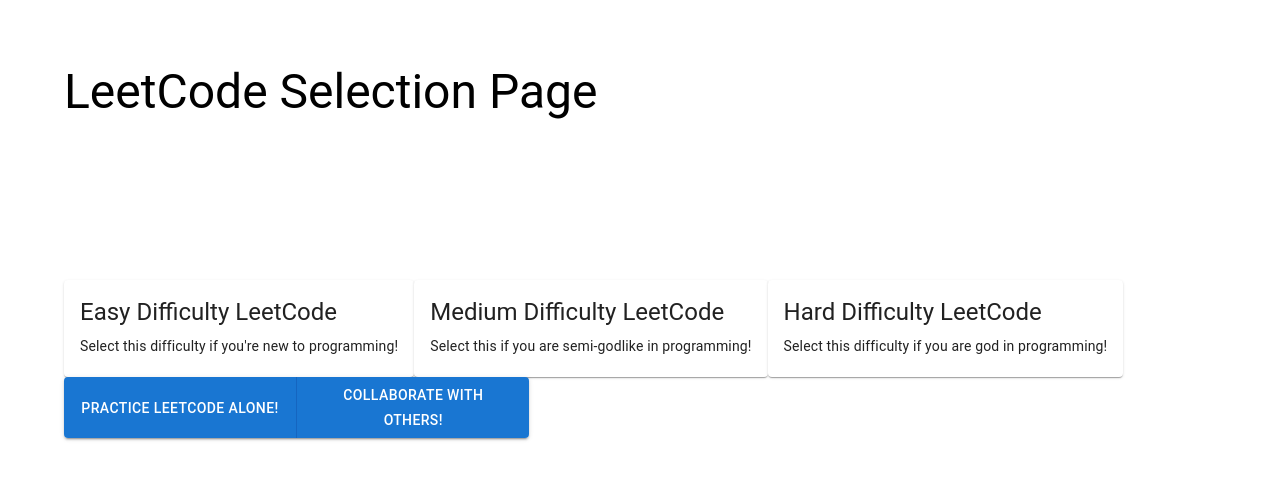
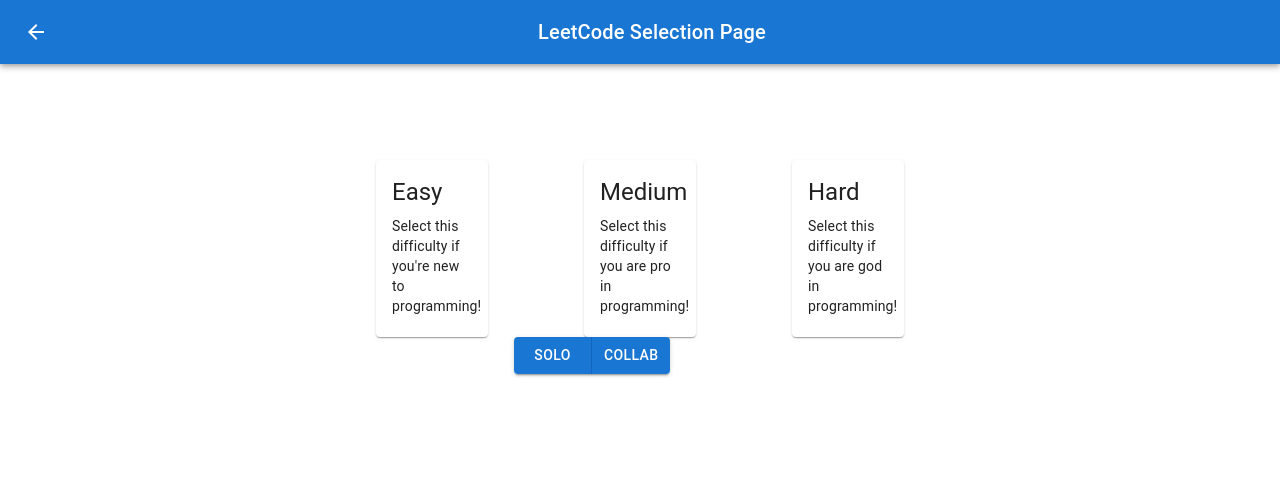
Before and after one commit to CS3219-AY2223S1/cs3219-project-ay2223s1-g30, a React (Create React App) app in the folder frontend/: page /selection in a window 1280 px wide. Shown: the top 480 px of the page. Built offline with nearby package versions, Linux system fonts and the light colour scheme; no server answers.

Commit message:
Selection Page UI Edits

```diff
--- a/frontend/src/components/DashboardPage.js
+++ b/frontend/src/components/DashboardPage.js
@@ -96,6 +96,7 @@
 
 	// Check on landing to make sure cookie are still valid
 	const verifyCookie = async () => {
+		setIsCookieVerified(true);
 		const endpoint = URL_USER_SVC_DASHBOARD;
 		const res = await axios.get(endpoint).catch((err) => {
 			if (err.response.status === STATUS_CODE_UNAUTHORIZED) {
@@ -324,7 +325,7 @@
 
 								{/* Difficulty Selection */}
 								<Grid item xs = {12}  md = {8} lg = {9}>
-									<Paper
+									<Paper onClick={event => window.location.replace(`/selection`)}
 										sx = {{
 											p:2,
 											display: 'flex',
@@ -332,7 +333,7 @@
 											height: 240,
 										}}
 									>
-										Selection
+										Start LeetCode now !
 									</Paper>
 								</Grid>
 
--- a/frontend/src/components/SelectionPage.js
+++ b/frontend/src/components/SelectionPage.js
@@ -4,14 +4,18 @@
 	ButtonGroup,
 	Typography,
 	Card,
+	Toolbar,
 	CardContent,
 	CardActionArea,
 	Grid,
 } from "@mui/material";
+import ArrowBackIcon from '@mui/icons-material/ArrowBack';
 import { useState, useEffect } from "react";
 import { createRoot } from 'react-dom/client';
 import {socket} from "./services/socket";
 import {TimerDialog} from "./Dialog";
+import MuiAppBar from "@mui/material/AppBar"
+import { spacing } from '@mui/system';
 
 function SelectionPage() {
 
@@ -19,8 +23,7 @@
 	// client-side
 	const [socketID, handleSocketID] = useState("");
     const [difficulty, handleDifficulty] = useState("");
-    //const [username, setUsername] = useState("");
-
+    const username = sessionStorage.getItem("username");
 	useEffect(() => {
 		socket.emit('HELLO_THERE');
 		socket.on("connect", () => {
@@ -33,16 +36,36 @@
 	console.log(socketID);
     return (
         <Box display={"flex"} flexDirection={"column"} width={"100%"}>
-			<Typography variant={"h3"} marginBottom={"10rem"}>
-				LeetCode Selection Page
-			</Typography>
-			<Grid container>
-				<Grid item>
+			<MuiAppBar position = 'absolute'>
+				<Toolbar
+					sx = {{
+						pr: '24px',
+					}}>
+					<ArrowBackIcon onClick={event => window.location.replace(`/dashboard`)}/>
+						<Typography
+							component = 'h1'
+							variant = 'h6'
+							color = 'inherit'
+							noWrap
+							sx = {{ flexGrow: 1 }}
+							align="center">
+						LeetCode Selection Page <code>{username}</code>
+					</Typography>
+				</Toolbar>
+			</MuiAppBar>
+			<Grid container
+				  justifyContent="center"
+				  flexDirection = "row"
+				  max-height={12}
+				  max-width={12}
+				  spacing={12}
+				  sx={{pt:12}}>
+				<Grid item md = {4} lg = {2}>
 					<Card>
 						<CardActionArea onClick={() => handleDifficulty("easy")}>
 							<CardContent>
 								<Typography variant={"h5"} gutterBottom component="div">
-									Easy Difficulty LeetCode
+									Easy
 								</Typography>
 								<Typography variant={"body2"} gutterBottom component="div">
 									Select this difficulty if you're new to programming!
@@ -51,26 +74,26 @@
 						</CardActionArea>
 					</Card>
 			</Grid>
-		<Grid item>
+		<Grid item md = {4} lg = {2} xs>
 			<Card>
 				<CardActionArea onClick={() => handleDifficulty("medium")}>
 					<CardContent>
 						<Typography variant={"h5"} gutterBottom component="div">
-							Medium Difficulty LeetCode
+							Medium
 						</Typography>
 						<Typography variant={"body2"} gutterBottom component="div">
-							Select this if you are semi-godlike in programming!
+							Select this difficulty if you are pro in programming!
 						</Typography>
 					</CardContent>
 				</CardActionArea>
 			</Card>
 		</Grid>
-			<Grid item>
+			<Grid item md = {4} lg = {2} xs>
 				<Card>
 					<CardActionArea onClick={() => handleDifficulty("hard")}>
 						<CardContent>
 							<Typography variant={"h5"} gutterBottom component="div">
-								Hard Difficulty LeetCode
+								Hard
 							</Typography>
 							<Typography variant={"body2"} gutterBottom component="div">
 								Select this difficulty if you are god in programming!
@@ -80,12 +103,16 @@
 				</Card>
 			</Grid>
 		</Grid>
-			<Box>
-				<ButtonGroup variant="contained" aria-label="outlined primary button group">
-					<Button fullWidth={true} onClick={() => handleSolo(socket, difficulty)}>Practice LeetCode Alone!</Button>
-                    <Button fullWidth={true} onClick={() => handleMatching(socket, difficulty)}>Collaborate with others!</Button>
-				</ButtonGroup>
-			</Box>
+		<Grid container
+				justifyContent="center"
+				flexDirection = "row"
+				spacing={12}
+				sx={{pt:12}}>
+			<ButtonGroup variant="contained" aria-label="outlined primary button group">
+				<Button fullWidth={true} onClick={() => handleSolo(socket, difficulty)}>Solo</Button>
+				<Button fullWidth={true} onClick={() => handleMatching(socket, difficulty)}>Collab</Button>
+			</ButtonGroup>
+		</Grid>
 			<div id="timer"></div>
 		</Box>
 
```
